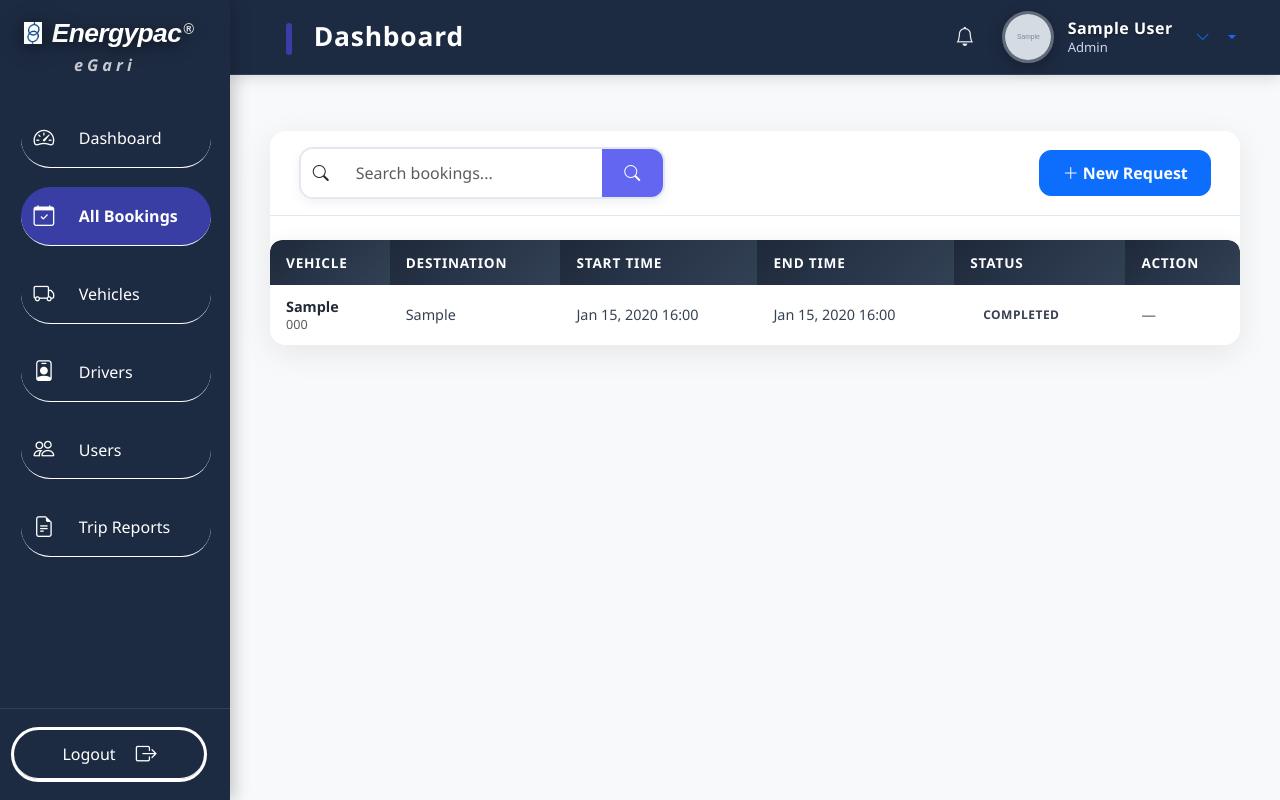
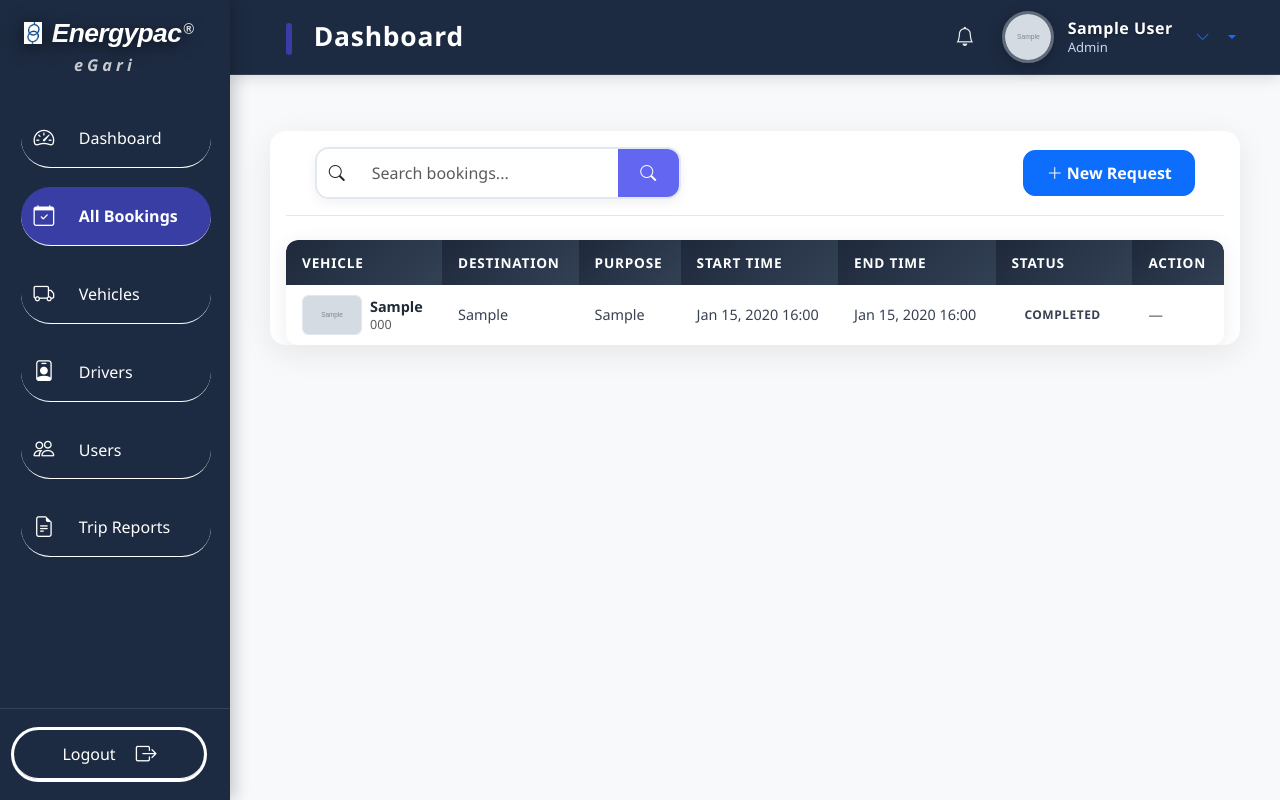
Before and after one commit to tanziul/vehicle-pool-management, a Django app: page /user/bookings/ in a window 1280 px wide. Run offline with Django 5.2, Linux system fonts and the light colour scheme; a user stored in the database is signed in; tables that the repository leaves empty hold one stand-in row (values such as "Sample post"); grey boxes marked "Sample" are stand-in pictures; data that the repository does not hold is empty.

Commit message:
Updated on 28 Dec sunday at 5:09 PM

```diff
--- a/static/pool_app/css/style.css
+++ b/static/pool_app/css/style.css
@@ -433,6 +433,19 @@ html, body {
     object-fit: cover;
     border: 2px solid #e5e7eb;
 }
+
+/* Table Vehicle Images */
+.table-vehicle-img {
+    width: 60px;
+    height: 40px;
+    border-radius: 6px;
+    object-fit: cover;
+    border: 1px solid #e2e8f0;
+    margin-right: 10px;
+    vertical-align: middle;
+}
+
+
 
 /* Modal Profile Images */
 .modal-profile-img {
@@ -1412,7 +1425,6 @@ html, body {
 .table.data-table tbody tr:hover {
     background-color: #e2e8f0 !important;
 }
-
 /* ============================================= */
 /*         SUPER COMPACT VEHICLE CARDS (USER DASHBOARD) */
 /* ============================================= */
@@ -1467,9 +1479,7 @@ html, body {
 
 /* Model Title */
 .vehicle-model-title {
-
     font-size: 1.1rem;
-
     font-weight: 700;
     color: #1e293b;
     text-align: center;
@@ -1496,7 +1506,6 @@ html, body {
     color: #64748b;
     font-size: 0.9rem;
 }
-
 .info-label-small {
     font-weight: 600;
     color: #475569;
@@ -1507,7 +1516,6 @@ html, body {
     color: #1e293b;
     font-weight: 500;
 }
-
 /* Status Badge */
 .status-badge-small {
     align-self: center;
@@ -1547,16 +1555,44 @@ html, body {
     margin-right: 0.4rem;
 }
 
-/* Responsive */
+.row.g-4 {
+    --bs-gutter-x: 1.5rem;
+}
+
+.row.g-3 {
+    --bs-gutter-x: 2rem;
+    --bs-gutter-y: 2rem;
+}
+
+.justify-content-start {
+    justify-content: center !important; /
+}
+.content-card {
+    padding-left: 1rem !important;
+    padding-right: 1rem !important;
+}
+
+
+.col-5-per-row {
+    flex: 0 0 19%;
+    max-width: 19%;
+    padding-left: 0.75rem;
+    padding-right: 0.75rem;
+}
+
+/* Responsive — Adjust gap */
 @media (max-width: 1200px) {
-    .vehicle-card-small { font-size: 0.9rem; }
+    .row.g-3 {
+        --bs-gutter-x: 1.5rem;
+    }
+    .col-5-per-row {
+        flex: 0 0 23%;
+        max-width: 23%;
+    }
 }
 
 @media (max-width: 992px) {
-    .vehicle-image-container-small { height: 100px; }
-    .vehicle-placeholder-small { font-size: 2.5rem; }
-}
-
-@media (max-width: 768px) {
-    .vehicle-image-container-small { height: 90px; }
-}
+    .row.g-3 {
+        --bs-gutter-x: 1rem;
+    }
+}
--- a/templates/profile.html
+++ b/templates/profile.html
@@ -163,7 +163,7 @@
                                 <td>{{ booking.purpose|truncatechars:40 }}</td>
                                 <td>
                                     <span class="status-badge
-                                        {% if booking.status == 'Approved' %}status-available
+                                        {% if booking.status   == 'Approved' %}status-available
                                         {% elif booking.status == 'Pending' %}status-reserved
                                         {% elif booking.status == 'Rejected' %}bg-danger text-white
                                         {% elif booking.status == 'Completed' %}bg-success text-white
@@ -188,6 +188,4 @@
         </div>
     </div>
 </div>
-
-
 {% endblock %}
--- a/templates/user/bookings.html
+++ b/templates/user/bookings.html
@@ -35,15 +35,16 @@
         <!-- SAME TABLE AS ADMIN (PRIORITY HIDDEN) -->
         {% if bookings %}
  <div class="table-responsive">
-            <table class="table data-table align-middle">
+            <table class="table data-table align-middle equal-width-columns">
                 <thead>
                     <tr>
-                        <th>Vehicle</th>
-                        <th>Destination</th>
-                        <th>Start Time</th>
-                        <th>End Time</th>
-                        <th>Status</th>
-                        <th>Action</th>
+                        <th class="vehicle-column">Vehicle</th>
+                        <th class="destination-column">Destination</th>
+                        <th class="purpose-column">Purpose</th>
+                        <th class="time-column">Start Time</th>
+                        <th class="time-column">End Time</th>
+                        <th class="status-column">Status</th>
+                        <th class="action-column">Action</th>
                         <!-- Priority hidden for employees -->
                         <th class="d-none">Priority</th>
                     </tr>
@@ -52,10 +53,20 @@
                     {% for b in bookings %}
                     <tr>
                         <td>
-                            <strong>{{ b.vehicle.model }}</strong><br>
-                            <small class="text-muted">{{ b.vehicle.vehicle_number }}</small>
+                            <div class="d-flex align-items-center">
+                                {% if b.vehicle.photo %}
+                                    <img src="{{ b.vehicle.photo.url }}" alt="{{ b.vehicle.model }}" class="table-vehicle-img me-2">
+                                {% else %}
+                                    <i class="bi bi-truck table-vehicle-img me-2" style="font-size: 2rem; color: #cbd5e1;"></i>
+                                {% endif %}
+                                <div>
+                                    <strong>{{ b.vehicle.model }}</strong><br>
+                                    <small class="text-muted">{{ b.vehicle.vehicle_number }}</small>
+                                </div>
+                            </div>
                         </td>
                         <td>{{ b.destination }}</td>
+                        <td>{{ b.purpose }}</td>
                         <td>{{ b.start_time|date:"M d, Y H:i" }}</td>
                         <td>{{ b.end_time|date:"M d, Y H:i"|default:"—" }}</td>
                         <td>
--- a/templates/user/dashboard.html
+++ b/templates/user/dashboard.html
@@ -24,10 +24,10 @@
             </h4>
         </div>
 
-        <!-- Compact Grid — More cards per row -->
-        <div class="row g-3 justify-content-start">
+        <!-- Grid — Now exactly 5 cards per row on large screens -->
+        <div class="row g-3 justify-content-center">
             {% for v in vehicles %}
-            <div class="col-6 col-sm-4 col-md-3 col-lg-2 col-xl-2">
+            <div class="col-5-per-row">
                 <div class="vehicle-card-small">
                     <!-- Image -->
                     <div class="vehicle-image-container-small">
```
Also changed, not shown: templates/admin/bookings.html (+11 -2 lines), templates/admin/dashboard.html (+12 -1 lines), templates/admin/vehicles.html (+12 -6 lines), media/vehicle_photos/b316eb49-49b5-4dc2-abbc-ed1272b7ca67.webp (added).
